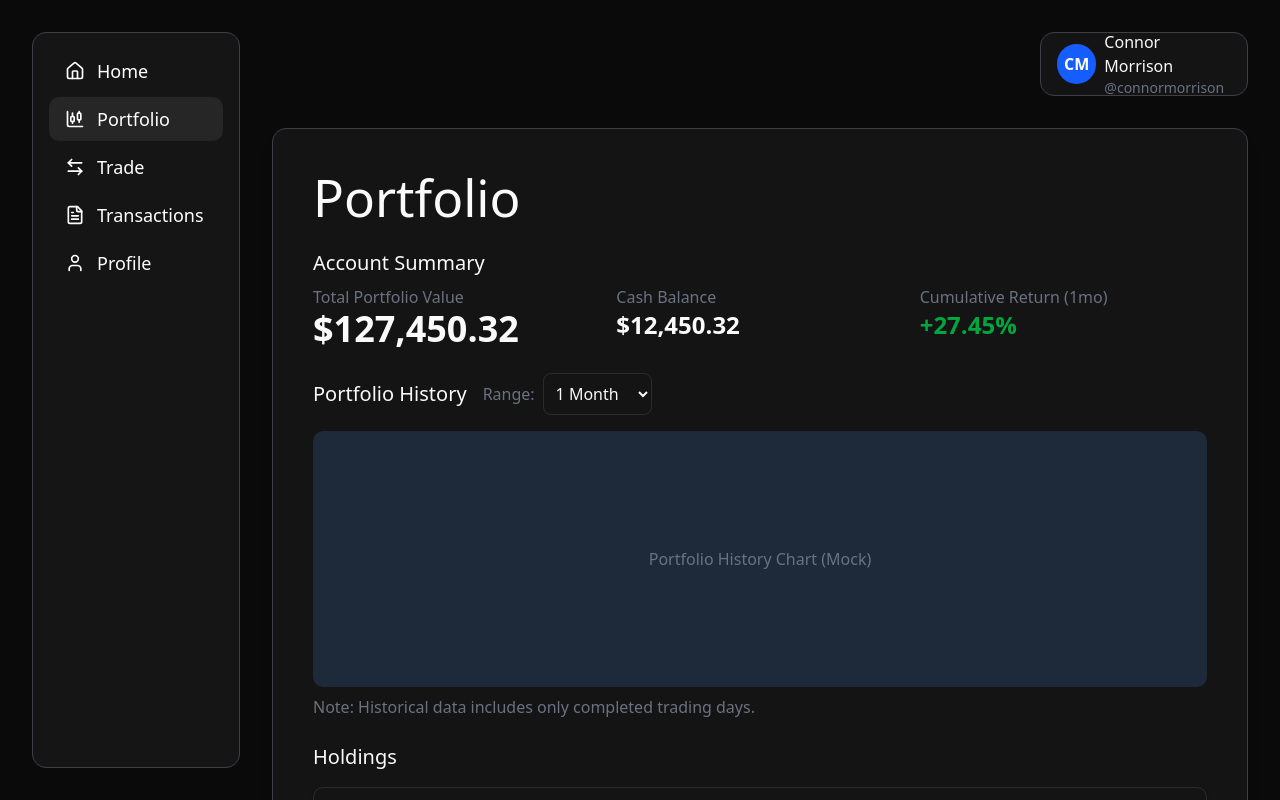
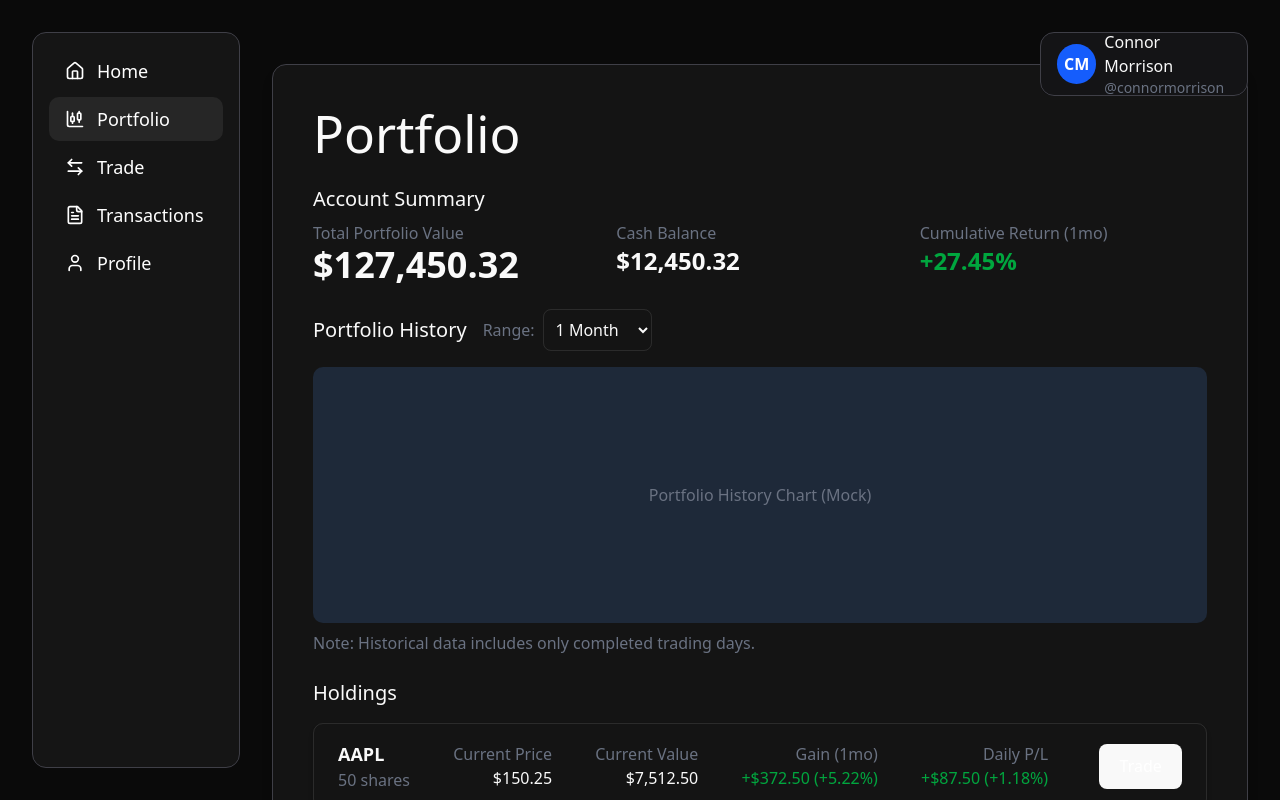
Before and after one commit to connormorrrison/mocktrade, a React (Vite) app in the folder frontend/: page /portfolio in a window 1280 px wide. Built offline with nearby package versions, Linux system fonts and the light colour scheme.

Commit message:
Add blackbox component and refactor profile positioning

```diff
--- a/frontend/src/App.tsx
+++ b/frontend/src/App.tsx
@@ -3,6 +3,7 @@ import { ThemeProvider } from "@/components/theme-provider"
 import { UserProvider } from "@/contexts/UserContext"
 import Sidebar from "@/components/sidebar"
 import Profile from "@/components/profile"
+import BlackBox from "@/components/blackbox"
 import HomePage from "@/pages/HomePage"
 import PortfolioPage from "@/pages/PortfolioPage"
 import TradePage from "@/pages/TradePage"
@@ -17,6 +18,7 @@ function App() {
           <div className="grid grid-cols-[auto_1fr] h-screen">
             <Sidebar />
             <main className="flex justify-center items-start py-8 overflow-y-auto relative" style={{ width: 'calc(100vw - 256px)', paddingLeft: '32px', paddingRight: '16px' }}>
+              <BlackBox />
               <Profile />
               <div style={{ width: 'calc(100vw - 32px)' }}>
                 <Routes>
--- /dev/null
+++ b/frontend/src/components/blackbox.tsx
@@ -0,0 +1,6 @@
+export default function BlackBox() {
+  return (
+    <div className="fixed top-8 right-8 w-52 h-16 bg-zinc-950 rounded-xl">
+    </div>
+  );
+}
--- a/frontend/src/components/profile.tsx
+++ b/frontend/src/components/profile.tsx
@@ -2,7 +2,8 @@ import { Tile } from "@/components/tile";
 
 export default function Profile() {
   return (
-    <Tile className="fixed top-8 right-8 w-52 h-16 flex items-center gap-2">
+    <div className="fixed top-8 right-8 w-52 h-16">
+      <Tile className="w-full h-full flex items-center gap-2">
         <div className="w-10 h-10 bg-blue-600 rounded-full flex items-center justify-center">
           <span className="text-white text-base font-semibold">CM</span>
         </div>
@@ -11,5 +12,6 @@ export default function Profile() {
           <span className="text-sm text-gray-500">@connormorrison</span>
         </div>
       </Tile>
+    </div>
   );
 }
--- a/frontend/src/pages/PortfolioPage.tsx
+++ b/frontend/src/pages/PortfolioPage.tsx
@@ -46,7 +46,7 @@ export default function PortfolioPage() {
   }
 
   return (
-    <div className="w-full" style={{ marginTop: '96px' }}>
+    <div className="w-full" style={{ marginTop: '32px' }}>
       <Tile className="w-full shadow-lg hover:shadow-xl transition-shadow">
         <div className="p-6">
           <h1 className="text-3xl font-normal mb-6">Portfolio</h1>
```
Lines whose indentation alone changed are shown as unchanged.
